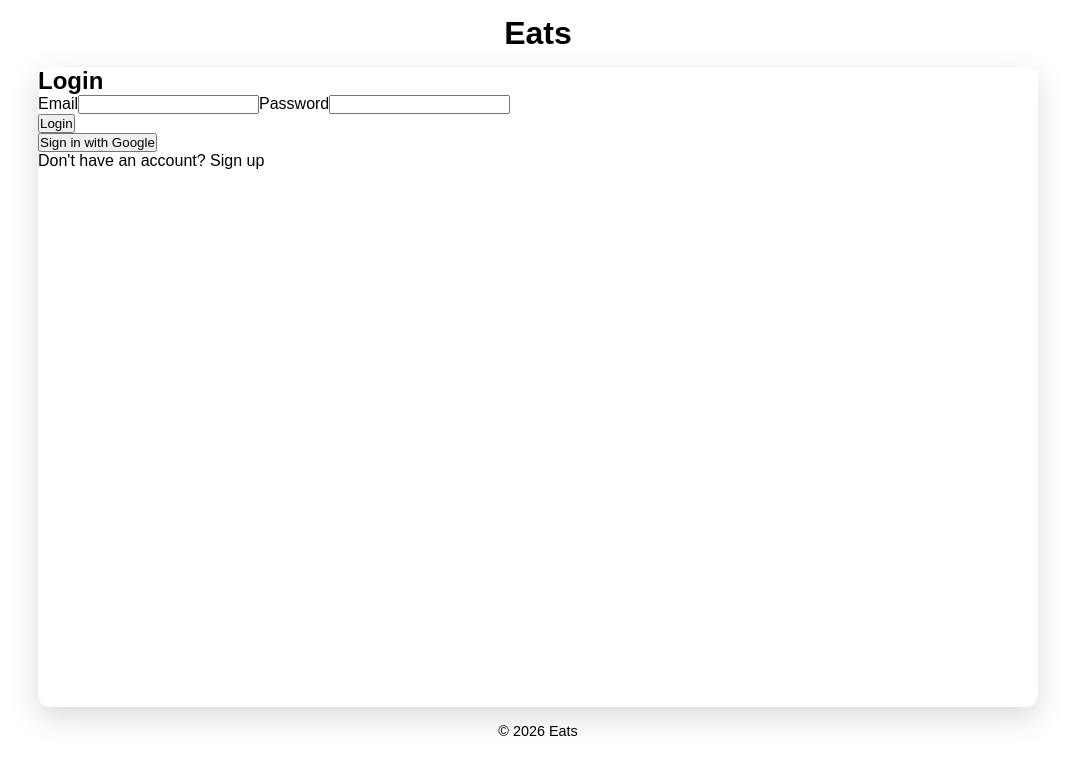
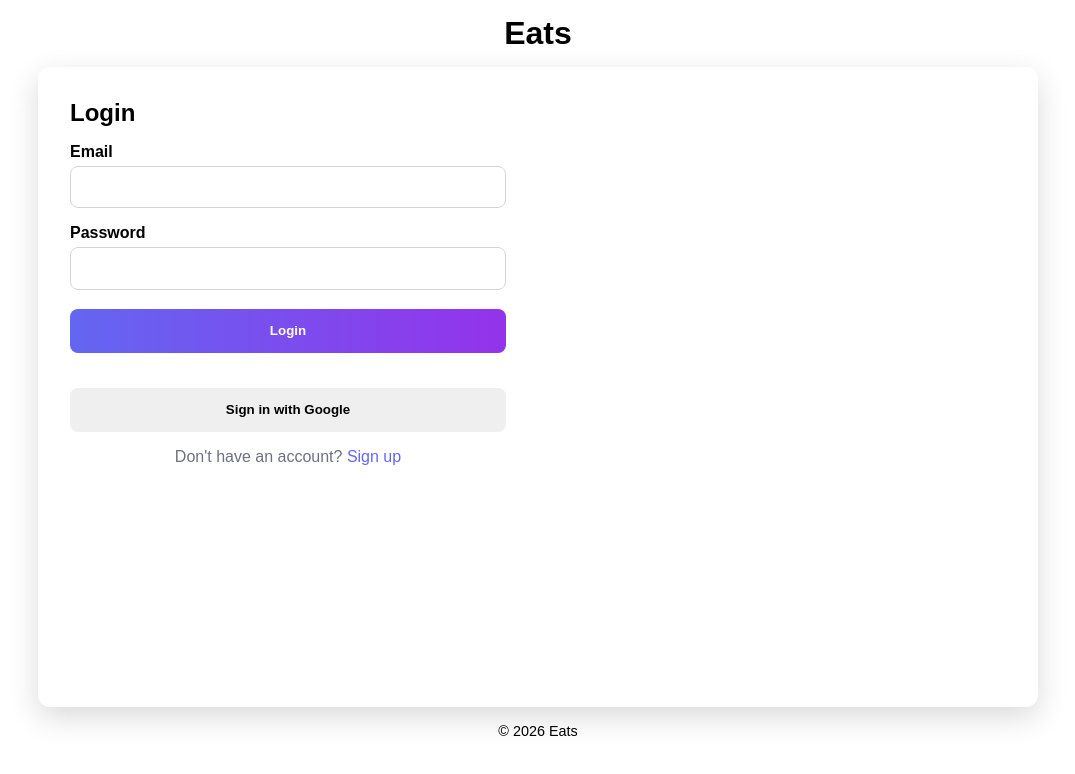
Before and after one commit to Food-Catering-plateform/FOOD-ORDERING-PLATFORM, a React (Create React App) app: page / in a window 1280 px wide. Shown: the top 774 px of the page, without its empty margins (102-1177 px from the left). Built offline with nearby package versions, Linux system fonts and the light colour scheme.

Commit message:
added styling for the login page

```diff
--- a/src/components/login-and-signup/style-login.css
+++ b/src/components/login-and-signup/style-login.css
@@ -7,12 +7,128 @@
 
 body {
     font-family: Arial, sans-serif;
-    background: white;
-    color: black;
+    background: #f3f4f6;
+    color: #1f2937;
 }
 
+/* HEADER */
 header {
     text-align: center;
-    padding: 15px;
+    padding: 1.5rem;
     font-weight: bold;
 }
+
+/* MAIN LAYOUT */
+main {
+    display: grid;
+    grid-template-columns: 1fr 1fr;
+    min-height: 80vh;
+    max-width: 1000px;
+    margin: auto;
+    background: white;
+    border-radius: 12px;
+    overflow: hidden;
+    box-shadow: 0 10px 30px rgba(0,0,0,0.15);
+}
+
+/* LEFT SIDE */
+.auth {
+    padding: 2rem;
+}
+
+.auth h2 {
+    margin-bottom: 0.5rem;
+}
+
+.auth p {
+    margin-bottom: 1.5rem;
+    color: #6b7280;
+}
+
+/* FORM */
+form {
+    margin-bottom: 1rem;
+}
+
+fieldset {
+    border: none;
+}
+
+legend {
+    font-weight: bold;
+    margin-bottom: 1rem;
+}
+
+label {
+    display: block;
+    margin-top: 1rem;
+    font-weight: 600;
+}
+
+input {
+    width: 100%;
+    padding: 0.8rem;
+    margin-top: 0.3rem;
+    border: 1px solid #d1d5db;
+    border-radius: 8px;
+}
+
+/* BUTTONS */
+button {
+    width: 100%;
+    padding: 0.9rem;
+    margin-top: 1.2rem;
+    border: none;
+    border-radius: 8px;
+    cursor: pointer;
+    font-weight: bold;
+}
+
+/* Login button */
+button[type="submit"] {
+    background: linear-gradient(to right, #6366f1, #9333ea);
+    color: white;
+}
+
+/* Google button */
+#googleSignIn {
+    background: white;
+    border: 1px solid #d1d5db;
+    display: flex;
+    justify-content: center;
+    align-items: center;
+    gap: 0.5rem;
+}
+
+/* LINKS */
+nav {
+    margin-top: 1rem;
+    text-align: center;
+}
+
+a {
+    color: #6366f1;
+    text-decoration: none;
+}
+
+/* RIGHT SIDE */
+.sider {
+    background-repeat: no-repeat; /* prevents tiling */
+
+    color: white;
+    padding: 2rem;
+    display: flex;
+    flex-direction: column;
+    justify-content: center;
+}
+
+.sider h2 {
+    margin-bottom: 1rem;
+}
+
+/* FOOTER */
+footer {
+    text-align: center;
+    padding: 1rem;
+    font-size: 0.9rem;
+}
```
